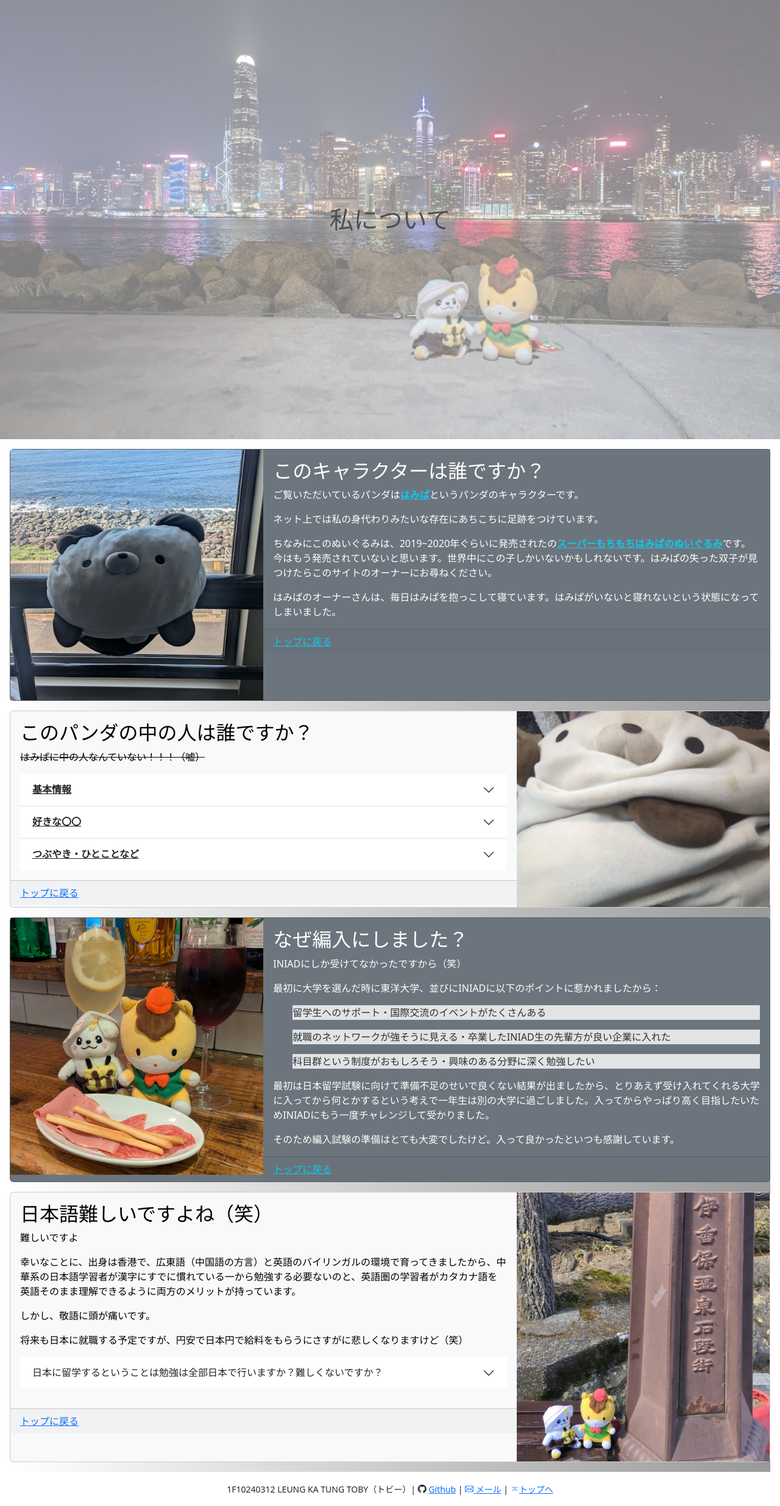
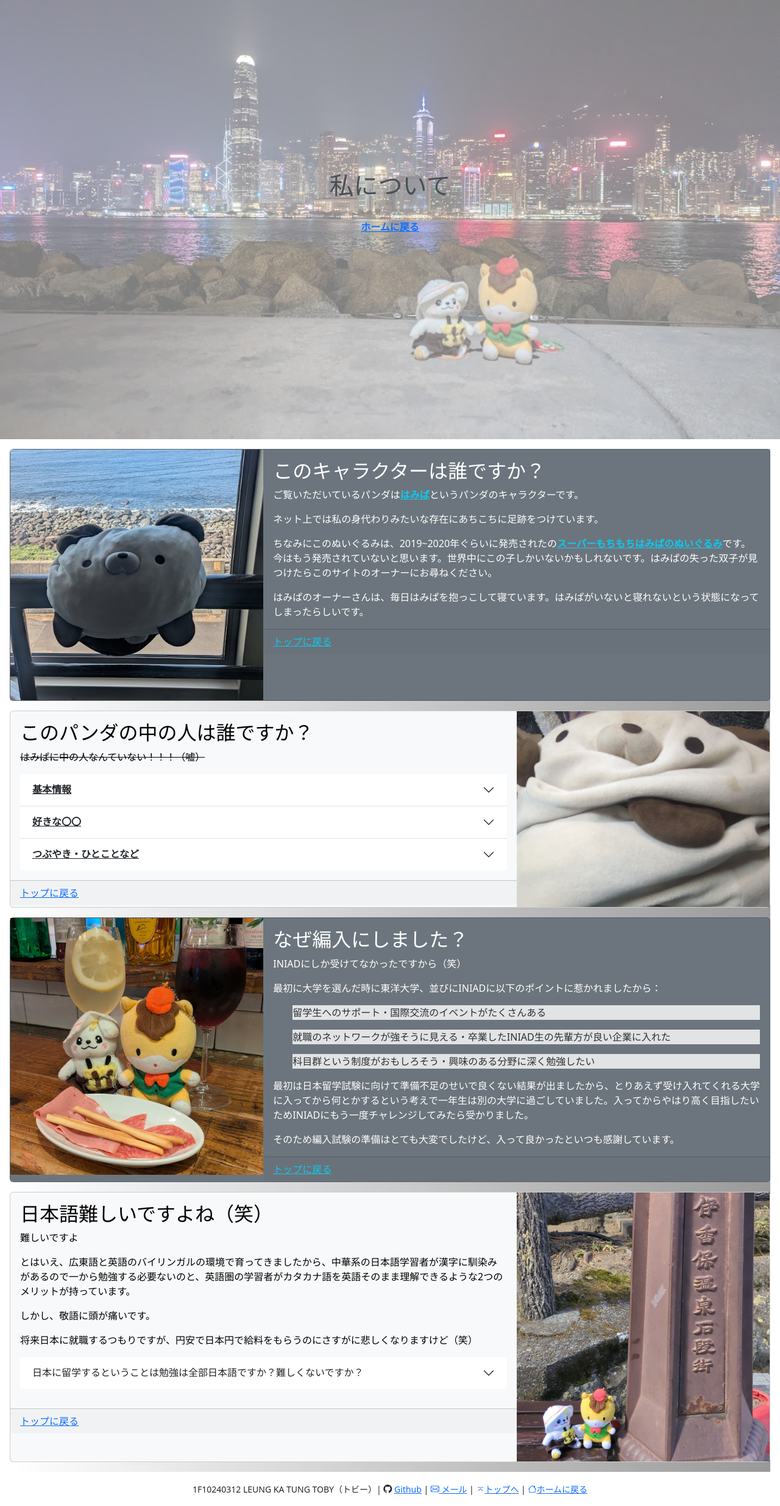
Before and after one commit to lktoby/ux_website, a plain HTML site: page aboutme.html in a window 1280 px wide. Shown: the whole page at 61% size. Drawn offline with nearby package versions, Linux system fonts and the light colour scheme; a script that the page names is missing.

Commit message:
fixed minor grammartical mistakes (i think) + added features

```diff
--- a/aboutme.html
+++ b/aboutme.html
@@ -13,7 +13,8 @@
         <header id="header">
             <div class="position-relative">
                 <img src="images/intro-cover.jpg" alt="a pic of my plushies in hk" id="intro-cover">
-                <h1 class="position-absolute top-50 start-50 translate-middle text-light-emphasis">私について</h1>
+                <h1 class="position-absolute bottom-50 start-50 translate-middle text-light-emphasis">私について</h1>
+                <p class="position-absolute top-50 start-50 translate-middle-x"><a href="index.html" class="fw-bold">ホームに戻る</a></p>
             </div>
         </header>
 
@@ -29,7 +30,7 @@
                             <p class="card-text">ご覧いただいているパンダは<a href="https://www.san-x.co.jp/hamipa/campaign/hamipanoseitai/" class="link-info fw-bold">はみぱ</a>というパンダのキャラクターです。</p>
                             <p class="card-text">ネット上では私の身代わりみたいな存在にあちこちに足跡をつけています。</p>
                             <p class="card-text">ちなみにこのぬいぐるみは、2019~2020年ぐらいに発売されたの<a href="https://www.suruga-ya.jp/product/detail/646104173" class="link-info fw-bold">スーパーもちもちはみぱのぬいぐるみ</a>です。今はもう発売されていないと思います。世界中にこの子しかいないかもしれないです。はみぱの失った双子が見つけたらこのサイトのオーナーにお尋ねください。</p>
-                            <p class="card-text">はみぱのオーナーさんは、毎日はみぱを抱っこして寝ています。はみぱがいないと寝れないという状態になってしまいました。</p>
+                            <p class="card-text">はみぱのオーナーさんは、毎日はみぱを抱っこして寝ています。はみぱがいないと寝れないという状態になってしまったらしいです。</p>
                         </div>
                         <div class="card-footer"><a href="#header" class="link-info">トップに戻る</a></div>
                     </div>
@@ -114,8 +115,8 @@
                                 <li class="list-group-item list-group-item-secondary mb-3">就職のネットワークが強そうに見える・卒業したINIAD生の先輩方が良い企業に入れた</li>
                                 <li class="list-group-item list-group-item-secondary mb-3">科目群という制度がおもしろそう・興味のある分野に深く勉強したい</li>
                             </ul>
-                            <p class="card-text">最初は日本留学試験に向けて準備不足のせいで良くない結果が出ましたから、とりあえず受け入れてくれる大学に入ってから何とかするという考えで一年生は別の大学に過ごしました。入ってからやっぱり高く目指したいためINIADにもう一度チャレンジして受かりました。</p>
-                            <p class="card-text">そのため編入試験の準備はとても大変でしたけど。入って良かったといつも感謝しています。</p>
+                            <p class="card-text">最初は日本留学試験に向けて準備不足のせいで良くない結果が出ましたから、とりあえず受け入れてくれる大学に入ってから何とかするという考えで一年生は別の大学に過ごしていました。入ってからやはり高く目指したいためINIADにもう一度チャレンジしてみたら受かりました。</p>
+                            <p class="card-text">そのため編入試験の準備はとても大変でしたけど、入って良かったといつも感謝しています。</p>
                         </div>
                         <div class="card-footer"><a href="#header" class="link-info">トップに戻る</a></div>
                     </div>
@@ -128,21 +129,22 @@
                         <div class="card-body">
                             <h2 class="card-title">日本語難しいですよね（笑）</h2>
                             <p class="card-text">難しいですよ</p>
-                            <p class="card-text">幸いなことに、出身は香港で、広東語（中国語の方言）と英語のバイリンガルの環境で育ってきましたから、中華系の日本語学習者が漢字にすでに慣れている一から勉強する必要ないのと、英語圏の学習者がカタカナ語を英語そのまま理解できるように両方のメリットが持っています。</p>
+                            <p class="card-text">とはいえ、広東語と英語のバイリンガルの環境で育ってきましたから、中華系の日本語学習者が漢字に馴染みがあるので一から勉強する必要ないのと、英語圏の学習者がカタカナ語を英語そのまま理解できるような2つのメリットが持っています。</p>
                             <p class="card-text">しかし、敬語に頭が痛いです。</p>
-                            <p class="card-text">将来も日本に就職する予定ですが、円安で日本円で給料をもらうにさすがに悲しくなりますけど（笑）</p>
+                            <p class="card-text">将来日本に就職するつもりですが、円安で日本円で給料をもらうのにさすがに悲しくなりますけど（笑）</p>
                             <p class="card-text">
                                 <div class="accordion accordion-flush" id="accordionFlush2">
                                     <div class="accordion-item">
                                         <h3 class="accordion-header">
                                             <button class="accordion-button collapsed" type="button" data-bs-toggle="collapse" data-bs-target="#flush-collapse1" aria-expanded="false" aria-controls="flush-collapse1">
-                                                日本に留学するということは勉強は全部日本で行いますか？難しくないですか？
+                                                日本に留学するということは勉強は全部日本語ですか？難しくないですか？
                                             </button>
                                         </h3>
                                         <div id="flush-collapse1" class="accordion-collapse collapse" data-bs-parent="#accordionFlush2">
                                             <div class="accordion-body">
-                                                <p class="card-text">授業・ノート・他の学部生とのコミュニケーションも全部日本語で行います。</p>
-                                                <p class="card-text">しかし、情報系の科目を主に勉強しているから、ほとんどはプログラム（英語）を打ったり、分からない日本語が出てきたら英語で調べてみると分かるようになります。</p>
+                                                <p class="card-text">授業・ノート・他の学部生とのコミュニケーションも全部日本語です。</p>
+                                                <p class="card-text">と言っても、情報系の科目を主に勉強しているから、ほとんどはプログラム（英語）を打って、分からない日本語が出てきたら英語で調べてみると分かるようになります。</p>
+                                                <p class="card-text">ちなみに、授業ノートの英語バージョンはありますが、日本語のを読んでいます。数学だけ英語で読んでいます。</p>
                                             </div>
                                         </div>
                                     </div>
@@ -159,7 +161,7 @@
         </div>
 
         <footer>
-            <p class="text-center"><small>1F10240312 LEUNG KA TUNG TOBY（トビー）| <i class="bi bi-github"></i> <a href="https://github.com/lktoby">Github</a> | <a href="mailto:s1f102403126@iniad.org"><i class="bi bi-envelope"></i> メール</a> | <a href="#header"><i class="bi bi-chevron-bar-up"></i>トップへ</a> </small></p>
+            <p class="text-center"><small>1F10240312 LEUNG KA TUNG TOBY（トビー）| <i class="bi bi-github"></i> <a href="https://github.com/lktoby">Github</a> | <a href="mailto:s1f102403126@iniad.org"><i class="bi bi-envelope"></i> メール</a> | <a href="#header"><i class="bi bi-chevron-bar-up"></i>トップへ</a> | <a href="index.html"><i class="bi bi-house"></i>ホームに戻る</a></small> </p>
         </footer>
 
         <script src="script.js"></script>
--- a/style.css
+++ b/style.css
@@ -16,7 +16,7 @@
 
 #intro-cover {
     width: 100%;
-    min-height: 30vh;
+    max-height: 100vh;
     object-fit: cover;
     opacity: 0.5;
 }
```
Also changed, not shown: aboutiniad.html (+1 -1 lines), index.html (+1 -1 lines), toyou.html (+1 -1 lines).
